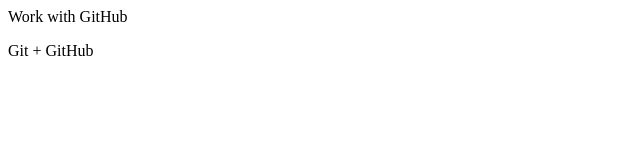
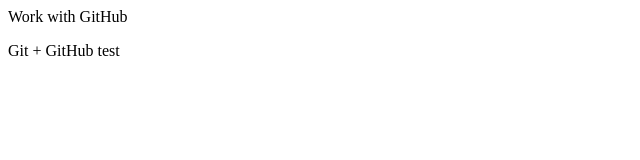
Before and after one commit to ahmedovelshan/github, a plain HTML site: page index.html in a window 1280 px wide. Shown: the full height of the page, 0-640 px from the left. Drawn offline with Linux system fonts and the light colour scheme.

Commit message:
First Commit

```diff
--- a/index.html
+++ b/index.html
@@ -7,6 +7,6 @@
     <title>Work with GitHub</title>
 </head>
 <body>
-    <p>Git + GitHub</p>
+    <p>Git + GitHub test</p>
 </body>
 </html>
```
